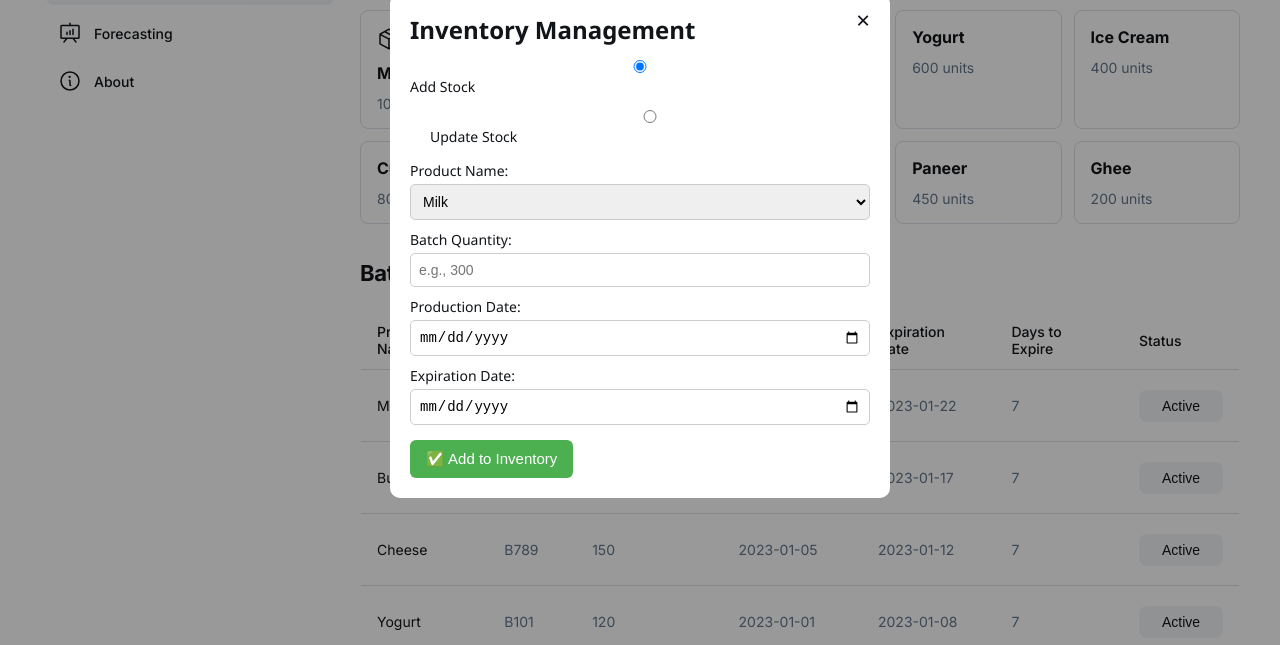
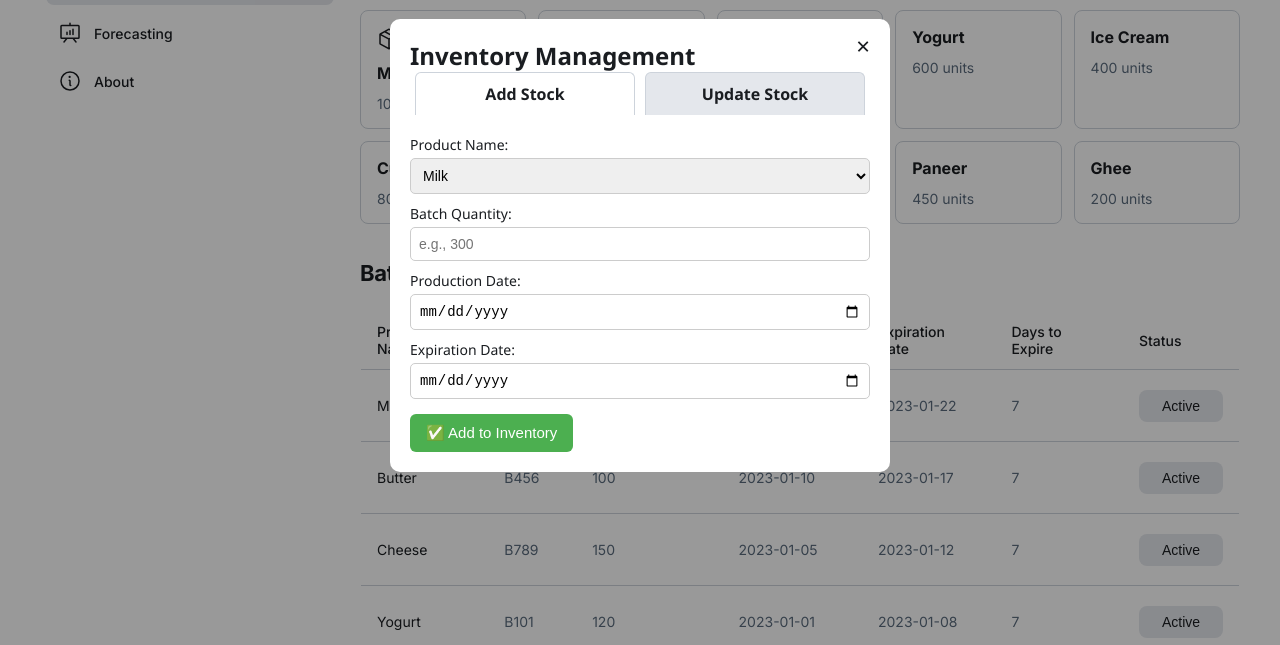
Before and after one commit to Hitesh4011/Demand-Based-Inventory-Management-System, a plain HTML site: page frontend/inventory.html in a window 1280 px wide. Both pictures are taken after a click on the button "Update Inventory". Shown: the part 155-800 px from the top of the page. Drawn offline with Linux system fonts and the light colour scheme.

Commit message:
Inventory Add and update option is added

```diff
--- a/frontend/inventory.html
+++ b/frontend/inventory.html
@@ -10,10 +10,10 @@
   <style>
     :root {
       --bg-primary: #ffffff;
-      --bg-secondary: #f0f2f5;
-      --text-primary: #111418;
-      --text-secondary: #60758a;
-      --border-color: #dbe0e6;
+      --bg-secondary: #e4e7ec;
+      --text-primary: #1a1d21;
+      --text-secondary: #5a6b7d;
+      --border-color: #cdd3db;
     }
 
     * {
@@ -342,6 +342,26 @@
       background-color: rgba(0, 0, 0, 0.4);
       justify-content: center;
       align-items: center;
+    }
+
+    .mode-toggle {
+      display: flex;
+      margin-bottom: 20px;
+    }
+    .tab {
+      flex: 1;
+      text-align: center;
+      padding: 10px;
+      cursor: pointer;
+      background-color: var(--bg-secondary);
+      border: 1px solid var(--border-color);
+      border-bottom: none;
+      border-radius: 6px 6px 0 0;
+      font-weight: bold;
+      margin: 0px 5px;
+    }
+    .tab.selected {
+      background-color: var(--bg-primary);
     }
 
     .modal-content {
@@ -810,14 +830,10 @@
       <span class="close" onclick="closeModal()">&times;</span>
       <h2>Inventory Management</h2>
 
-    <!-- Mode Toggle -->
-    <div style="margin-bottom: 15px;">
-      <label>
-        <input type="radio" name="mode" value="add" checked onchange="toggleMode('add')"> Add Stock
-      </label>
-      <label style="margin-left: 20px;">
-        <input type="radio" name="mode" value="update" onchange="toggleMode('update')"> Update Stock
-      </label>
+      <!-- Mode Toggle as tab-style boxes -->
+      <div class="mode-toggle">
+        <div class="tab selected" id="tab-add" onclick="selectMode('add')">Add Stock</div>
+        <div class="tab" id="tab-update" onclick="selectMode('update')">Update Stock</div>
       </div>
 
       <!-- Add Stock Section -->
@@ -878,8 +894,9 @@
 
         <button class="submit-btn">✅ Update Stock</button>
       </div>
+    </div>
+  </div>
 
-  </div>
   </div>
 
   <script>
@@ -896,13 +913,20 @@
       document.getElementById('inventoryModal').style.display = 'none';
     }
 
-    function toggleMode(mode) {
+    function selectMode(mode) {
+      const addTab = document.getElementById('tab-add');
+      const updateTab = document.getElementById('tab-update');
       const addSection = document.getElementById('add-stock-section');
       const updateSection = document.getElementById('update-stock-section');
+
       if (mode === 'add') {
+        addTab.classList.add('selected');
+        updateTab.classList.remove('selected');
         addSection.style.display = 'block';
         updateSection.style.display = 'none';
       } else {
+        addTab.classList.remove('selected');
+        updateTab.classList.add('selected');
         addSection.style.display = 'none';
         updateSection.style.display = 'block';
       }
```
Lines whose indentation alone changed are shown as unchanged.
